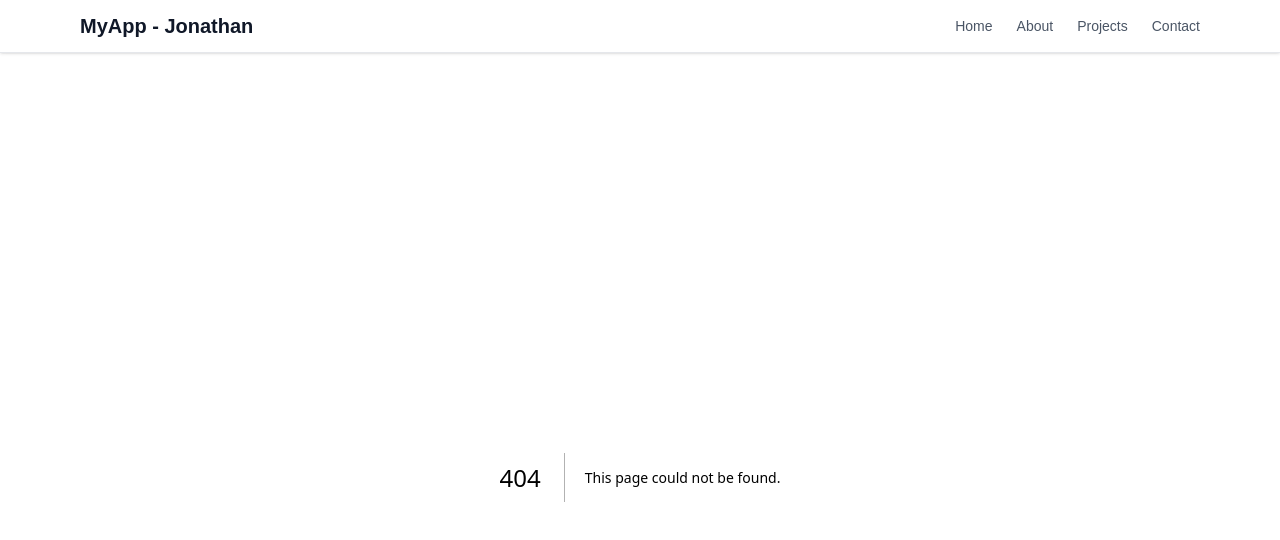
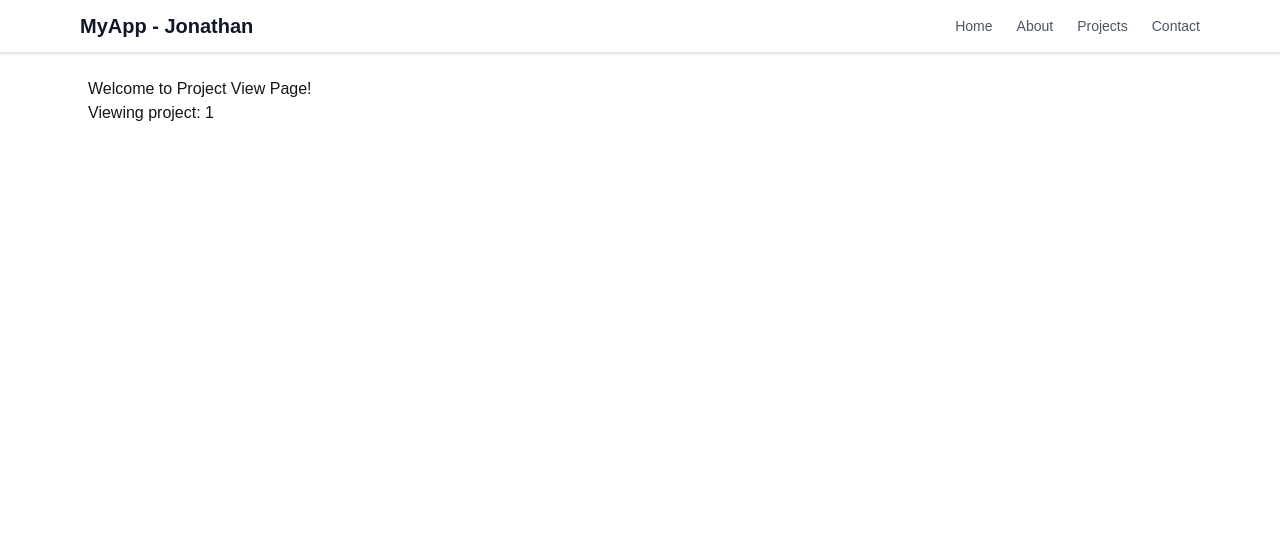
Before and after one commit to jonathan-llemit-dev/my-app, a Next.js app: page /projects/view/1 in a window 1280 px wide. Before the commit this address had no page. Shown: the top 540 px of the page. Built offline with nearby package versions, Linux system fonts and the light colour scheme.

Commit message:
Add Suspense wrapper to Navbar for improved loading experience; create Project View page with async data fetching

```diff
--- /dev/null
+++ b/app/(main pages)/projects/view/[slug]/page.tsx
@@ -0,0 +1,30 @@
+// app/(main pages)/projects/view/[slug]/page.tsx
+import { Suspense } from 'react';
+
+// 1. The Page component stays synchronous (or async, but doesn't await params)
+export default function ProjectView({
+  params,
+}: {
+  params: Promise<{ slug: string }>
+}) {
+  return (
+    <div>
+      <h2>Welcome to Project View Page!</h2>
+      {/* 2. Wrap the component that needs the slug in Suspense */}
+      <Suspense fallback={<p>Loading project...</p>}>
+        <ProjectDetails params={params} />
+      </Suspense>
+    </div>
+  );
+}
+
+// 3. The child component is async and awaits the params inside the boundary
+async function ProjectDetails({
+  params,
+}: {
+  params: Promise<{ slug: string }>
+}) {
+  const { slug } = await params;
+  // You can now fetch data using the slug or render it
+  return <p>Viewing project: {slug}</p>;
+}
--- a/app/layout.tsx
+++ b/app/layout.tsx
@@ -2,6 +2,7 @@ import type { Metadata } from "next";
 import { Geist, Geist_Mono } from "next/font/google";
 import "./globals.css";
 import Navbar from "@/components/Navbar";
+import { Suspense } from "react";
 
 const geistSans = Geist({ variable: "--font-geist-sans", subsets: ["latin"] });
 const geistMono = Geist_Mono({ variable: "--font-geist-mono", subsets: ["latin"] });
@@ -19,7 +20,9 @@ export default function RootLayout({
   return (
     <html lang="en">
       <body className={`${geistSans.variable} ${geistMono.variable} antialiased`}>
-        <Navbar name="Jonathan" />
+        <Suspense fallback={<div>Loading navigation...</div>}>
+          <Navbar name="Jonathan" />
+        </Suspense>
         <main className="mx-auto max-w-6xl p-6">{children}</main> {/* ← WRAP children */}
       </body>
     </html>
```
